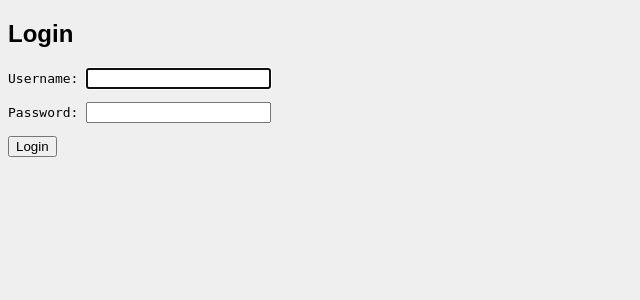
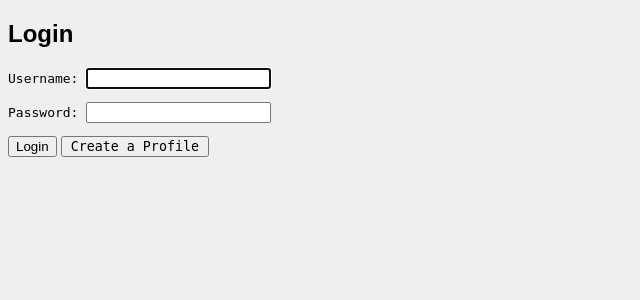
Before and after one commit to SheCodesAus/she-codes-django-news-project-Ms-KL, a Django app: page /users/login/ in a window 1280 px wide. Shown: the part 87-387 px from the top of the page, without its empty margins (0-640 px from the left). Run offline with Django 4.2, Linux system fonts and the light colour scheme; parts of the project's set-up code (start-up, migrations or seed data) failed here and were passed over; some web fonts are replaced.

Commit message:
Update login.html
added create a profile page link

```diff
--- a/she_codes_news/users/templates/registration/login.html
+++ b/she_codes_news/users/templates/registration/login.html
@@ -8,5 +8,9 @@
 	{% csrf_token %}
 	{{ form.as_p }}
 	<button type="submit">Login</button>
+	<button><a href="{% url 'users:createAccount' %}">Create a Profile</a></button>
+
 </form>
+
+
 {% endblock %}
```
